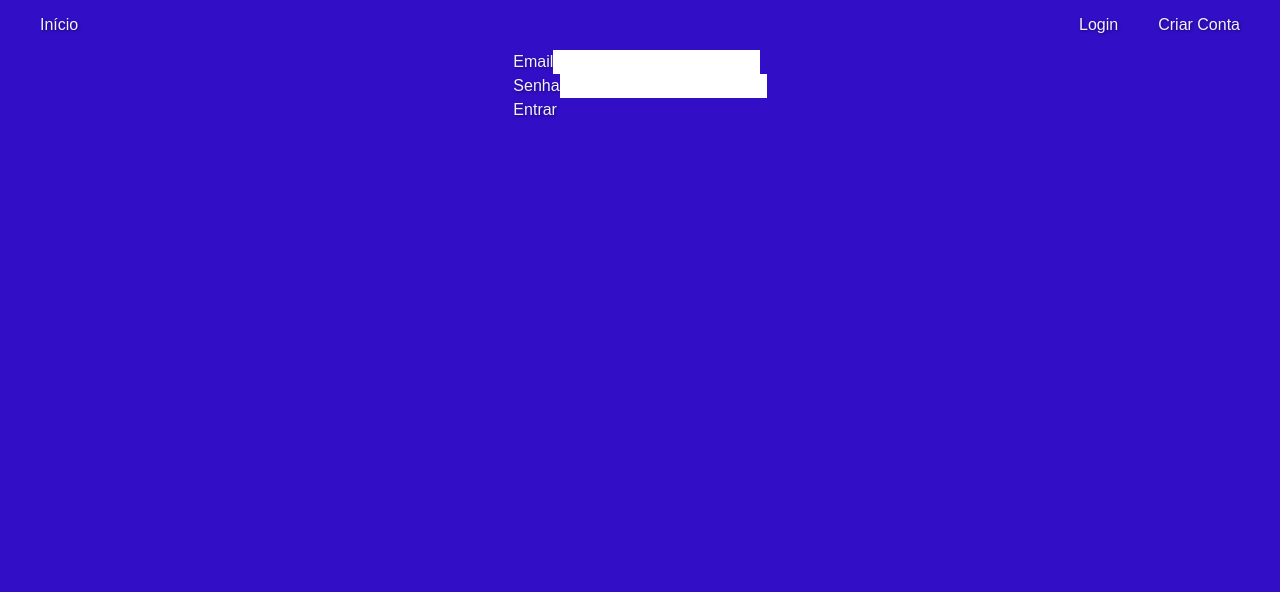
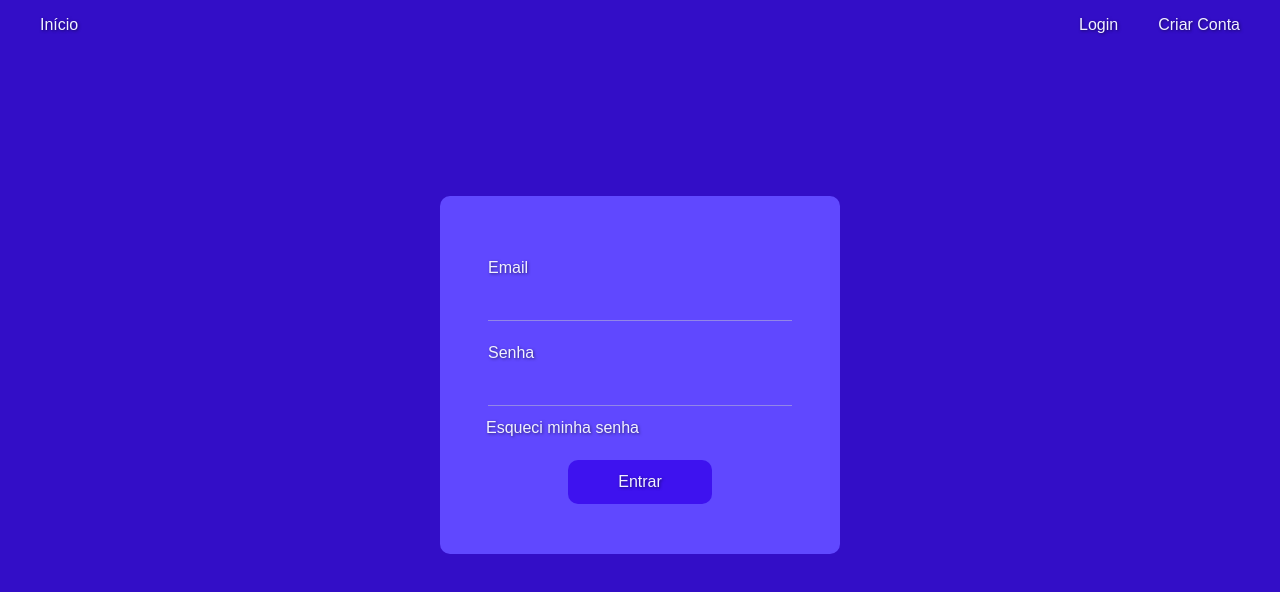
Before and after one commit to Guilherme0112/Verval, a Next.js app in the folder frontend/: page /auth/login in a window 1280 px wide. Shown: the top 592 px of the page. Built offline with nearby package versions, Linux system fonts and the light colour scheme.

Commit message:
tela de login

```diff
--- a/frontend/src/app/auth/login/page.js
+++ b/frontend/src/app/auth/login/page.js
@@ -1,4 +1,6 @@
 "use client"
+
+import style from "@/styles/Login.module.css";
 
 export default function Login(){
 
@@ -14,16 +16,21 @@ export default function Login(){
         const data = await response.json();
     }
     return (
-        <form onSubmit={onSubmit}>
+        <main className="w-full h-screen flex justify-center items-center">
+            <form onSubmit={onSubmit} className={style.form}>
                 <div>
-                <label htmlFor="email">Email</label>
-                <input type="email" id="email" name="email" required />
+                    <label htmlFor="email" className={style.label}>Email</label>
+                    <input type="email" id="email" className={style.input} name="email" required />
+                    <span className={style.underline}></span>
                 </div>
                 <div>
-                <label htmlFor="password">Senha</label>
-                <input type="password" id="password" name="password" required />
+                    <label htmlFor="password" className={style.label}>Senha</label>
+                    <input type="password" id="password" className={style.input} name="password" required />
+                    <span className={style.underline}></span>
                 </div>
+                <a href="" className="w-full pl-9">Esqueci minha senha</a>
                 <button type="submit">Entrar</button>
             </form>
+        </main>
     );
 }
--- a/frontend/src/app/globals.css
+++ b/frontend/src/app/globals.css
@@ -16,6 +16,9 @@
 *{
   color: var(--color);
   text-shadow: 1px 1px 3px rgba(0,0,0,0.5);
+  margin: 0;
+  padding: 0;
+  outline: 0;
 }
 body {
   background: var(--background);
--- /dev/null
+++ b/frontend/src/styles/Login.module.css
@@ -0,0 +1,66 @@
+@import url("../app/globals.css");
+
+.form {
+    width: 400px;
+    height: auto;
+    border-radius: 10px;
+    padding: 50px 10px 30px 10px;
+    background-color: var(--box);
+
+    display: flex;
+    justify-content: center;
+    flex-wrap: wrap;
+    margin-bottom: 150px;
+}
+.form div{
+    width: 80%;
+    display: flex;
+    justify-content: center;
+    align-items: center;
+    flex-wrap: wrap;
+
+    margin: 10px 0;
+    position: relative;
+}
+.label{
+    width: 100%;
+    text-align: start;
+}
+.input {
+    width: 100%;
+    padding: 8px;
+    border: none;
+    border-bottom: 1px solid #cccccc77;
+    font-size: 16px;
+    outline: none;
+    background: transparent;
+}
+
+.underline {
+
+    position: absolute;
+    bottom: 0;
+    left: 0;
+    height: 2px;
+    width: 0;
+    background: white;
+    transition: width 0.3s ease-in-out;
+}
+
+.input:focus + .underline,
+.input:hover + .underline {
+    width: 100%;
+}
+
+.form button {
+
+    padding: 10px 50px;
+    margin: 20px 0;
+    background-color: var(--btn);
+    border-radius: 10px;
+    transition: .3s;
+
+}
+.form button:hover{
+    background-color: var(--btnHover);
+}
```
Lines whose indentation alone changed are shown as unchanged.
